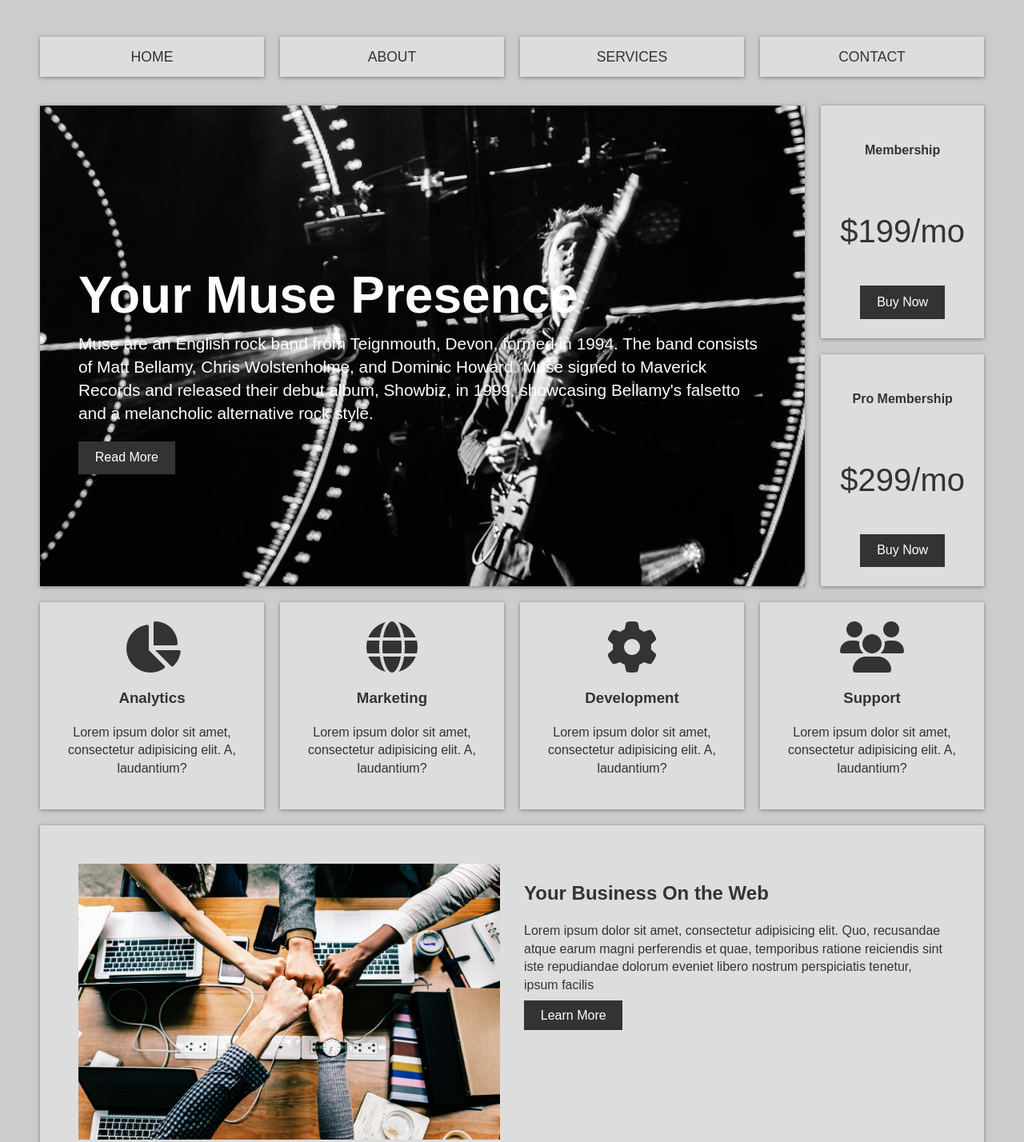
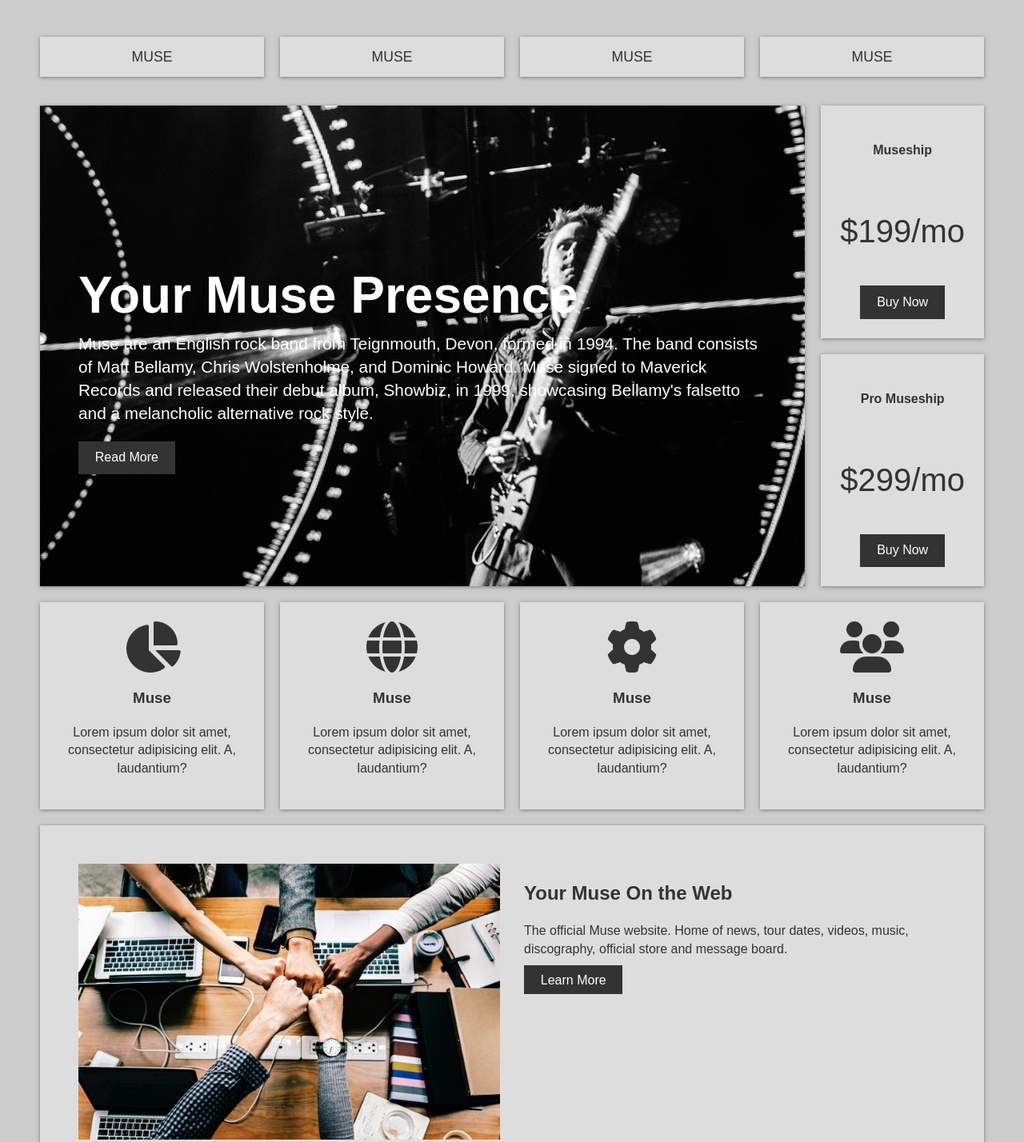
Before and after one commit to 15esebastian/Eric-Seb-Tutorial1, a plain HTML site: page index.html in a window 1280 px wide. Shown: the top 1428 px of the page at 80% size. Drawn offline with Linux system fonts and the light colour scheme.

Commit message:
idk but yes

```diff
--- a/index.html
+++ b/index.html
@@ -12,10 +12,10 @@
   <div class="wrapper">
    <nav class="main-nav">
      <ul>
-       <li><a href="#">Home</a></li>
-       <li><a href="#">About</a></li>
-       <li><a href="#">Services</a></li>
-       <li><a href="#">Contact</a></li>
+       <li><a href="#">Muse</a></li>
+       <li><a href="#">Muse</a></li>
+       <li><a href="#">Muse</a></li>
+       <li><a href="#">Muse</a></li>
      </ul>
    </nav>
    <!--Top Container Section-->
@@ -30,12 +30,12 @@
       <a href="#" class="btn">Read More</a>
     </header>
       <div class="top-box top-box-a">
-        <h4>Membership</h4>
+        <h4>Museship</h4>
         <p class="price">$199/mo</p>
         <a href="" class="btn">Buy Now</a>
       </div>
       <div class="top-box top-box-b">
-        <h4>Pro Membership</h4>
+        <h4>Pro Museship</h4>
         <p class="price">$299/mo</p>
         <a href="" class="btn">Buy Now</a>
       </div>
@@ -45,25 +45,25 @@
     <section class="boxes">
       <div class="box">
       <i class="fas fa-chart-pie fa-4x"></i>
-      <h3>Analytics</h3>
+      <h3>Muse</h3>
       <p>Lorem ipsum dolor sit amet, consectetur adipisicing
         elit. A, laudantium?</p>
       </div>
       <div class="box">
         <i class="fas fa-globe fa-4x"></i>
-      <h3>Marketing</h3>
+      <h3>Muse</h3>
       <p>Lorem ipsum dolor sit amet, consectetur adipisicing
         elit. A, laudantium?</p>
       </div>
       <div class="box">
         <i class="fas fa-cog fa-4x"></i>
-      <h3>Development</h3>
+      <h3>Muse</h3>
       <p>Lorem ipsum dolor sit amet, consectetur adipisicing
         elit. A, laudantium?</p>
       </div>
       <div class="box">
         <i class="fas fa-users fa-4x"></i>
-      <h3>Support</h3>
+      <h3>Muse</h3>
       <p>Lorem ipsum dolor sit amet, consectetur adipisicing
         elit. A, laudantium?</p>
       </div>
@@ -72,11 +72,9 @@
   <section class="info">
     <img src="img2.jpg" alt="">
     <div>
-      <h2>Your Business On the Web</h2>
-      <p>Lorem ipsum dolor sit amet, consectetur adipisicing elit. Quo, recusandae
-         atque earum magni perferendis et quae, temporibus ratione reiciendis
-         sint iste repudiandae dolorum eveniet libero nostrum perspiciatis
-         tenetur, ipsum facilis</p>
+      <h2>Your Muse On the Web</h2>
+      <p>The official Muse website. Home of news, tour dates, videos, music,
+         discography, official store and message board.</p>
          <a href="#" class="btn">Learn More</a>
     </div>
 
```
